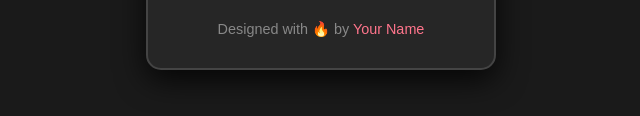
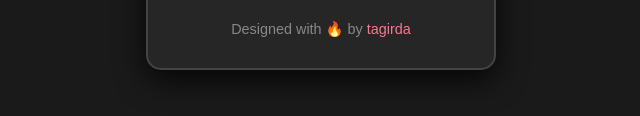
Before and after one commit to tagirda/qr-code-generator, a plain HTML site: page index.html in a window 1280 px wide. Shown: the part 566-682 px from the top of the page, 319-959 px from the left. Drawn offline with Linux system fonts and the light colour scheme.

Commit message:
Update index.html

```diff
--- a/index.html
+++ b/index.html
@@ -164,7 +164,7 @@
         <a id="download-btn">Download QR Code</a>
         <canvas id="qr-code"></canvas>
         <footer>
-            Designed with 🔥 by <a href="#">Your Name</a>
+            Designed with 🔥 by <a href="#">tagirda</a>
         </footer>
     </div>
 
```
